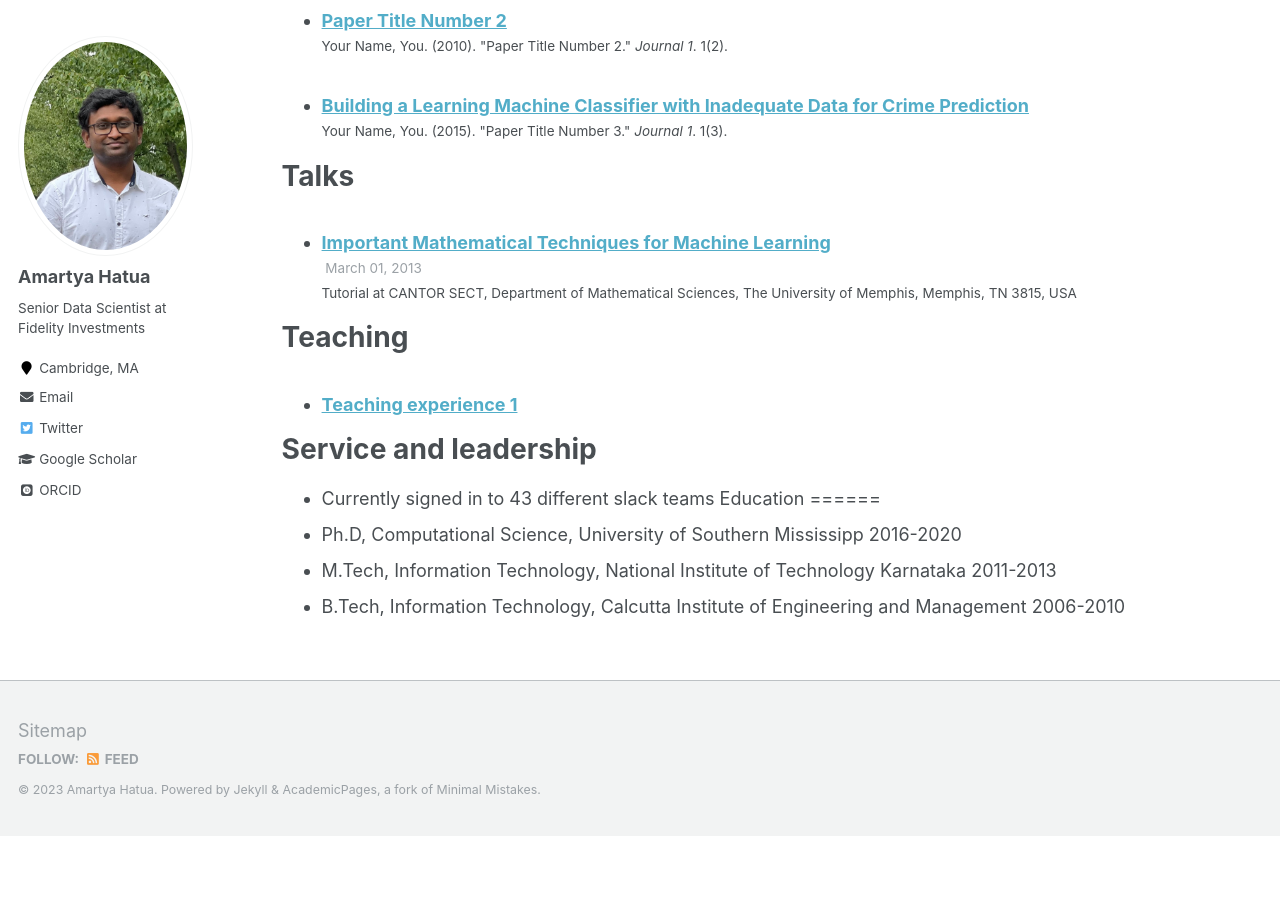
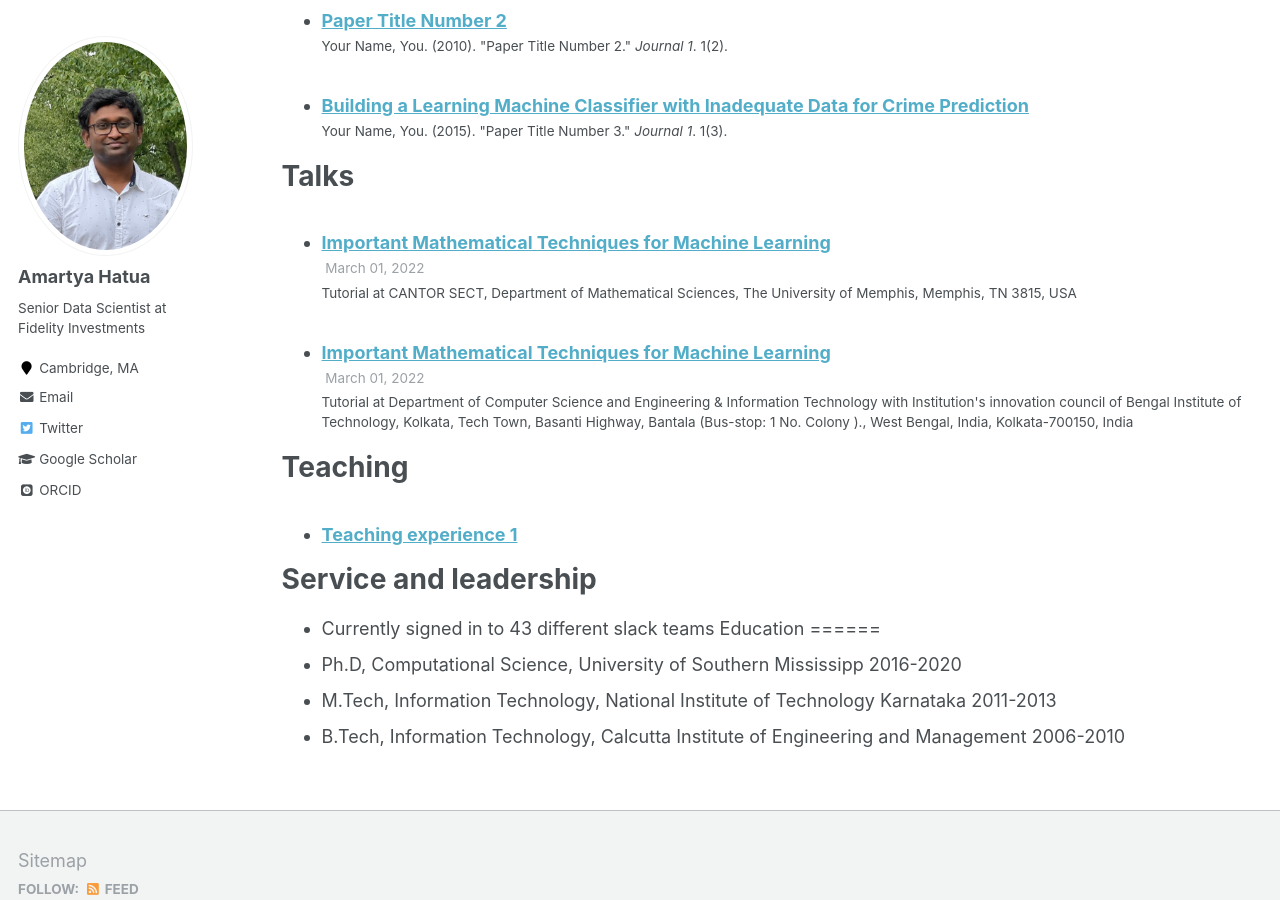
Before and after one commit to amartyahatua/amartyahatua.github.io, a Jekyll site: the page built from _pages/cv.md, in a window 1280 px wide and 900 px high, scrolled down 934 px. Built offline with Jekyll 4.4.1, drawn with Linux system fonts in a browser that asks for light colours; some web fonts are replaced; before the commit the page ends 1770 px from its top, so only the background shows below that.

Commit message:
'adding'

```diff
--- a/_talks/2014-02-01-talk-1.md
+++ b/_talks/2014-02-01-talk-1.md
@@ -4,6 +4,6 @@ collection: talks
 type: "Tutorial"
 permalink: /talks/2013-03-01-tutorial-1
 venue: "CANTOR SECT, Department of Mathematical Sciences, The University of Memphis"
-date: 2013-03-01
+date: 2022-03-01
 location: "Memphis, TN 3815, USA"
 ---
--- /dev/null
+++ b/_talks/2022-12-01-talk-2.md
@@ -0,0 +1,9 @@
+---
+title: "Important Mathematical Techniques for Machine Learning"
+collection: talks
+type: "Tutorial"
+permalink: /talks/2022-12-01-talk-2
+venue: "Department of Computer Science and Engineering & Information Technology with Institution's innovation council of Bengal Institute of Technology, Kolkata, Tech Town, Basanti Highway, Bantala (Bus-stop: 1 No. Colony )."
+date: 2022-03-01
+location: "West Bengal, India, Kolkata-700150, India"
+---
```
Also changed, not shown: _pages/about.md (+3 -3 lines).
